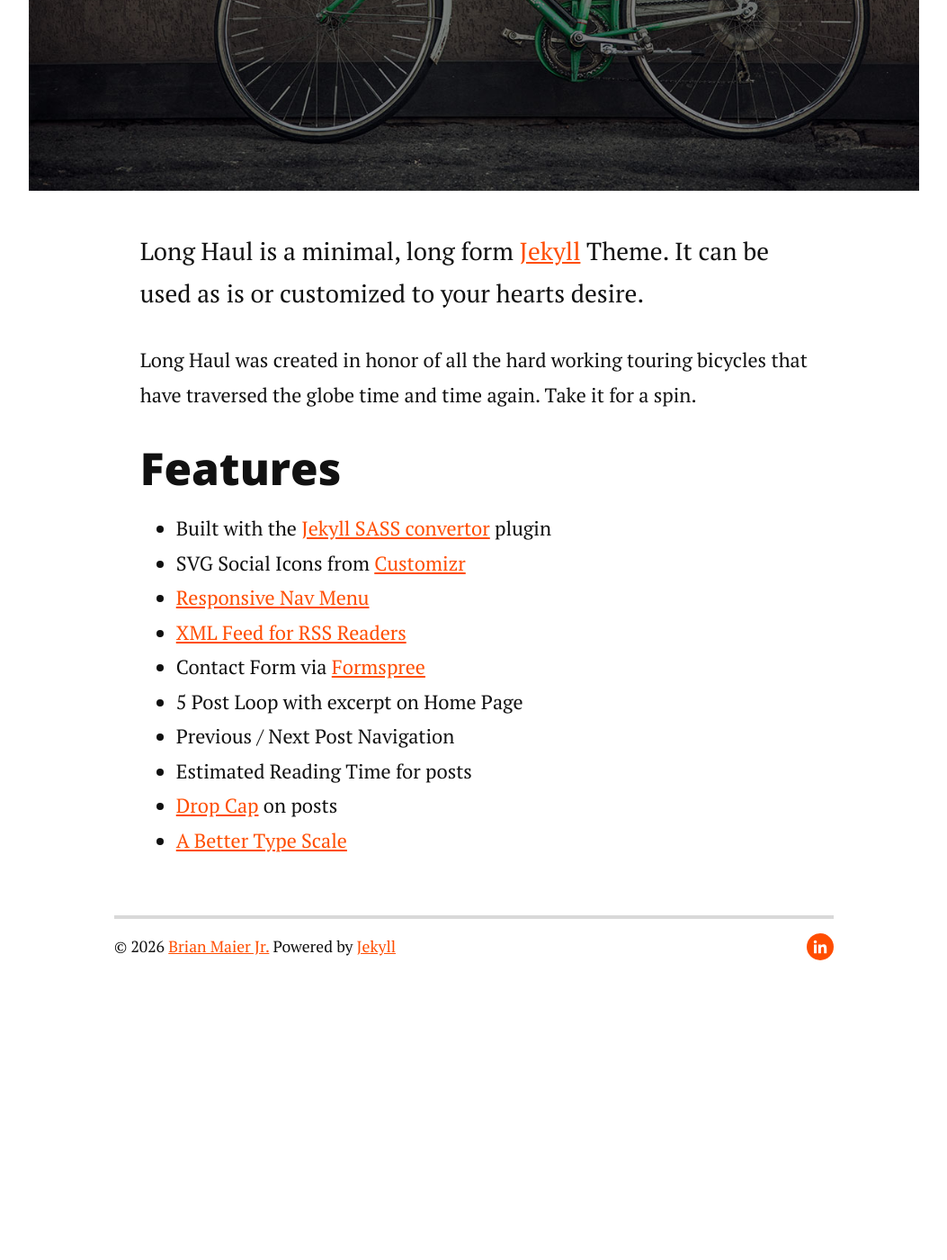
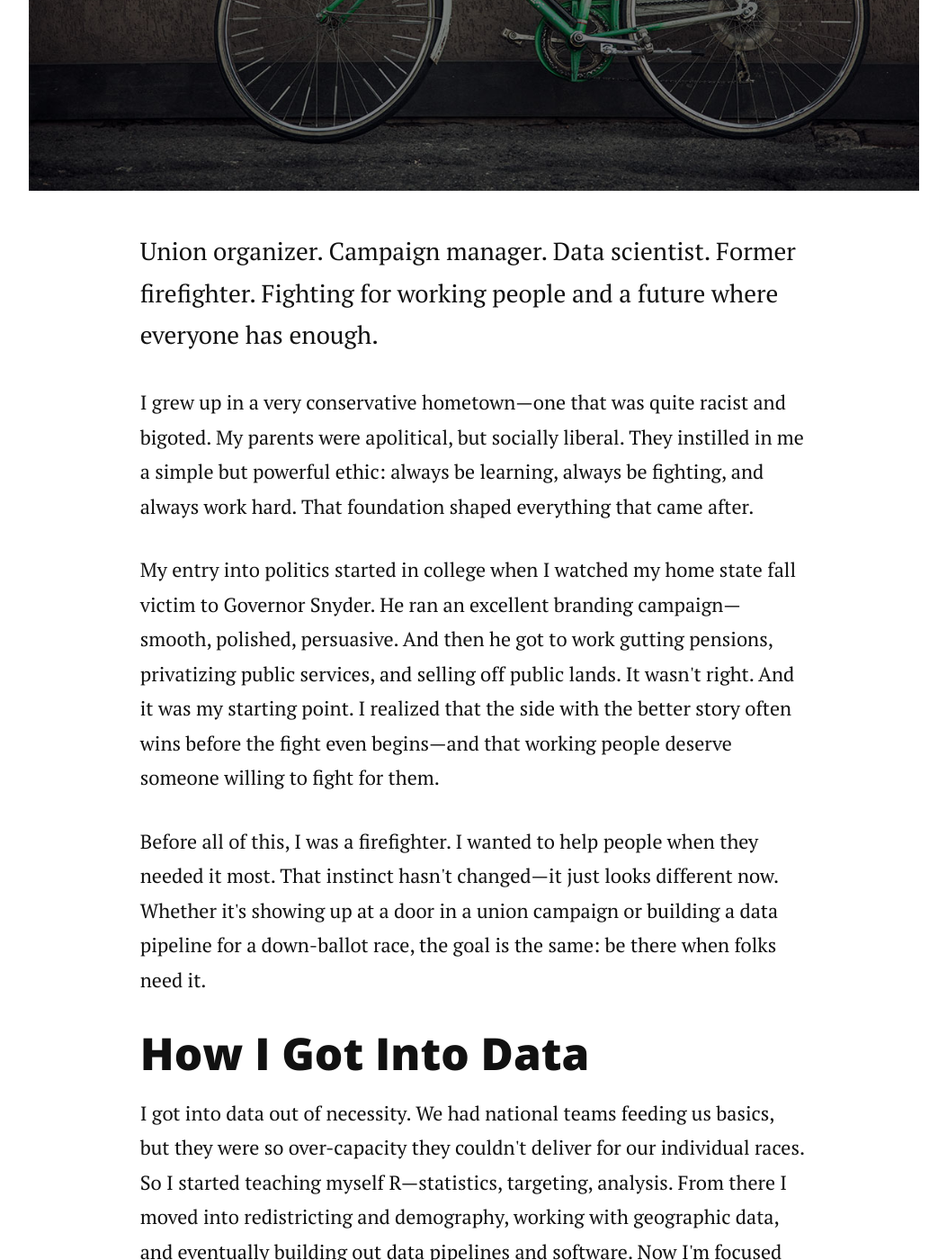
Before and after one commit to marcusmeditations/marcusmeditations.github.io, a Jekyll site: the page built from about.md, in a window 1280 px wide and 1400 px high, scrolled down 945 px. Shown: the whole window at 90% size, without its empty margins (113-1166 px from the left). Built offline with Jekyll 4.4.1, drawn with Linux system fonts in a browser that asks for light colours; nearby versions of some CDN libraries; before the commit the page ends 2054 px from its top, so only the background shows below that; some of the changed text lies outside the part shown.

Commit message:
a bunch of changes I'll think about later -- made by qwen prompts!

```diff
--- a/_includes/header.html
+++ b/_includes/header.html
@@ -10,7 +10,7 @@
                  {%- endfor -%}
                  {%- if site.social.linkedin -%}
                  <li class="element last">
-                     <a href="https://linkedin.com/in/{{ site.social.linkedin }}" target="_blank" rel="noopener noreferrer">LinkedIn</a>
+                     LinkedIn
                  </li>
                  {%- endif -%}
              </ul>
--- a/about.md
+++ b/about.md
@@ -1,24 +1,29 @@
 ---
 layout: default
-title: About Long Haul
+title: About Marcus
 ---
 
 <div class="post">
-	<h1 class="pageTitle">About Long Haul</h1>
+	<h1 class="pageTitle">About Marcus</h1>
 	<img src="{{ '/assets/img/touring.jpg' | relative_url }}" alt="">
-	<p class="intro">Long Haul is a minimal, long form <a href="http://jekyllrb.com">Jekyll</a> Theme. It can be used as is or customized to your hearts desire.</p>
-	<p>Long Haul was created in honor of all the hard working touring bicycles that have traversed the globe time and time again. Take it for a spin.</p>
-	<h2>Features</h2>
-	<ul>
-		<li>Built with the <a href="https://github.com/jekyll/jekyll-sass-converter">Jekyll SASS convertor</a> plugin</li>
-  		<li>SVG Social Icons from <a href="http://customizr.net/icons/">Customizr</a></li>
-  		<li><a href="http://responsive-nav.com/">Responsive Nav Menu</a></li>
-  		<li><a href="https://github.com/snaptortoise/jekyll-rss-feeds">XML Feed for RSS Readers</a></li>
-  		<li>Contact Form via <a href="http://formspree.io/">Formspree</a></li>
-      <li>5 Post Loop with excerpt on Home Page</li>
-  		<li>Previous / Next Post Navigation</li>
-      <li>Estimated Reading Time for posts</li>
-  		<li><a href="https://github.com/adobe-webplatform/dropcap.js">Drop Cap</a> on posts</li>
-  		<li><a href="http://typecast.com/blog/a-more-modern-scale-for-web-typography">A Better Type Scale</a></li>
-  	</ul>
+	<p class="intro">Union organizer. Campaign manager. Data scientist. Former firefighter. Fighting for working people and a future where everyone has enough.</p>
+
+	<p>I grew up in a very conservative hometown—one that was quite racist and bigoted. My parents were apolitical, but socially liberal. They instilled in me a simple but powerful ethic: always be learning, always be fighting, and always work hard. That foundation shaped everything that came after.</p>
+
+	<p>My entry into politics started in college when I watched my home state fall victim to Governor Snyder. He ran an excellent branding campaign—smooth, polished, persuasive. And then he got to work gutting pensions, privatizing public services, and selling off public lands. It wasn't right. And it was my starting point. I realized that the side with the better story often wins before the fight even begins—and that working people deserve someone willing to fight for them.</p>
+
+	<p>Before all of this, I was a firefighter. I wanted to help people when they needed it most. That instinct hasn't changed—it just looks different now. Whether it's showing up at a door in a union campaign or building a data pipeline for a down-ballot race, the goal is the same: be there when folks need it.</p>
+
+	<h2>How I Got Into Data</h2>
+	<p>I got into data out of necessity. We had national teams feeding us basics, but they were so over-capacity they couldn't deliver for our individual races. So I started teaching myself R—statistics, targeting, analysis. From there I moved into redistricting and demography, working with geographic data, and eventually building out data pipelines and software. Now I'm focused on how to best deploy AI and new tools into the political and labor space.</p>
+
+	<h2>Where I've Worked</h2>
+	<p>I've had the privilege of working on campaigns across the country—New Mexico, Michigan, Ohio, California, Illinois, and Georgia. I've worked with the AFL-CIO in Michigan, Working America, and the UAW in Detroit. Every race, every shop, every community has taught me something about what it takes to win.</p>
+
+	<h2>What Drives Me</h2>
+	<p>At the core of it, I just want life to be easier for people. Life is too expensive. The rich keep getting richer while the rest of us fight over scraps. There are more than enough resources to go around—we just need to remember that we can have nice things if we stop turning on each other.</p>
+
+	<p>That's why Trump must lose all his legislative power and majority. And whoever the Republican nominee is in 2028 must be defeated. Full stop.</p>
+
+	<p>I believe that life can be better. Less struggle. More dignity. And I'm going to keep organizing, building, and fighting until we get there.</p>
 </div>
```
